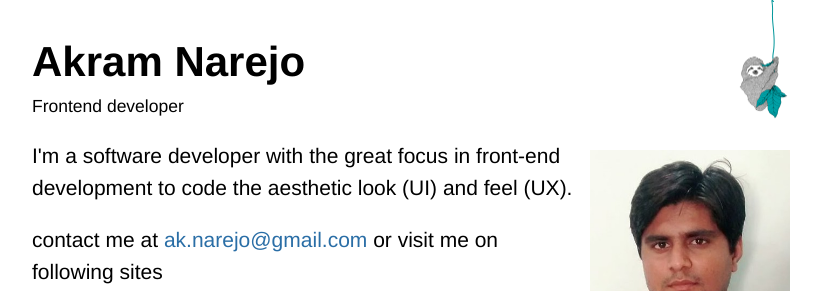
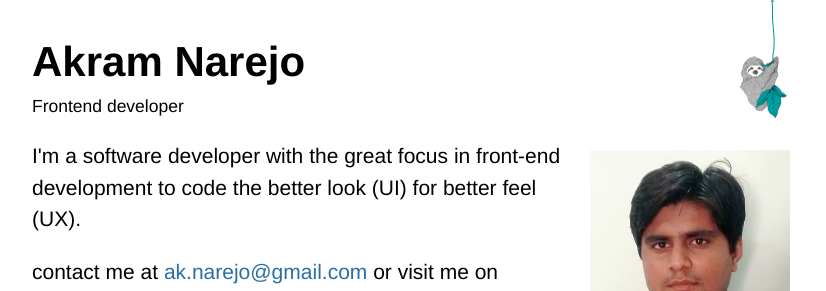
Before and after one commit to akramnarejo/akramnarejo.github.io, a plain HTML site: page index.html in a window 1280 px wide. Shown: the top 291 px of the page, without its empty margins (224-1050 px from the left). Drawn offline with Linux system fonts and the light colour scheme.

Commit message:
updated intro part

```diff
--- a/index.html
+++ b/index.html
@@ -18,7 +18,7 @@
     <img style="float: right; margin: 10px" src="img/profile.jpg" height="200px">
 
     <p>
-      I'm a software developer with the great focus in front-end development to code the aesthetic look (UI) and feel (UX).
+      I'm a software developer with the great focus in front-end development to code the better look (UI) for better feel (UX).
     </p>
 
 
```
